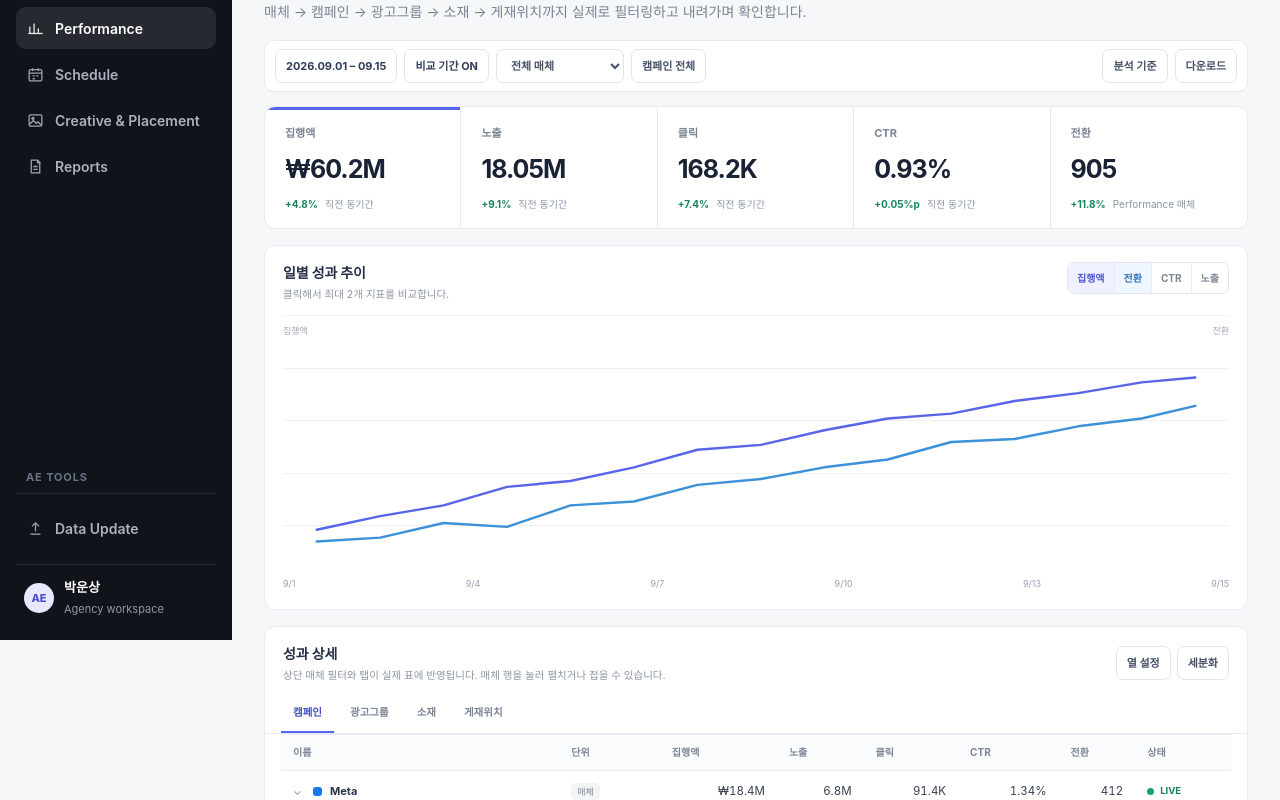
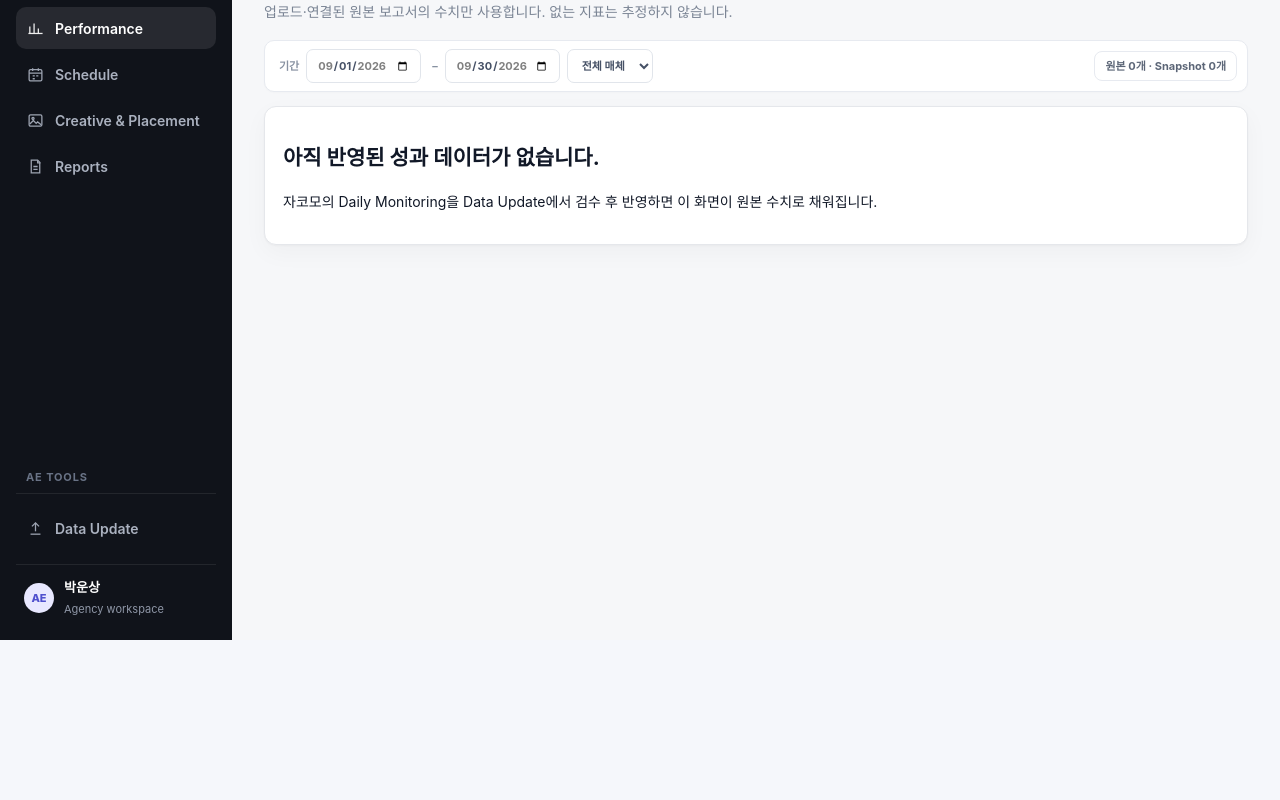
Before and after one commit to unz1020/Media-report_kor, a Next.js app: page /performance in a window 1280 px wide. Shown: the part 160-960 px from the top of the page. After the commit the page ends 800 px from the top, so only its background shows below. Built offline with nearby package versions, Linux system fonts and the light colour scheme.

Commit message:
feat: replace mock performance with source-only date range reporting

```diff
--- a/app/(dashboard)/performance/page.tsx
+++ b/app/(dashboard)/performance/page.tsx
@@ -1,119 +1,112 @@
 "use client";
 
-import { useMemo, useState } from "react";
-import { mediaRows } from "@/lib/mock-data";
+import { useEffect, useMemo, useState } from "react";
+import { useWorkspace } from "@/components/workspace-context";
+import { publishedDatasetsFor, publishedInsightsFor, publishedSnapshotsFor, type PublishedDataset, type PublishedInsight } from "@/lib/daily-report-store";
+import { formatCount, formatKrw, formatRate, periodRowsFromSnapshots, rowsFromDatasets, summarizeRows, type ReportingRow } from "@/lib/reporting-data";
 
-const rows = [
-  {id:"meta",parent:null,level:0,media:"Meta",name:"Meta",type:"매체",spend:"₩18.4M",imp:"6.8M",click:"91.4K",ctr:"1.34%",cv:"412",status:"LIVE"},
-  {id:"meta-campaign",parent:"meta",level:1,media:"Meta",name:"9월 브랜딩 캠페인",type:"캠페인",spend:"₩12.1M",imp:"4.2M",click:"61.8K",ctr:"1.47%",cv:"286",status:"LIVE"},
-  {id:"meta-adgroup",parent:"meta",level:2,media:"Meta",name:"Reels · 관심사 타겟",type:"광고그룹",spend:"₩7.2M",imp:"2.4M",click:"39.1K",ctr:"1.63%",cv:"192",status:"LIVE"},
-  {id:"meta-creative",parent:"meta",level:3,media:"Meta",name:"정성편 15s A",type:"소재",spend:"₩3.6M",imp:"1.1M",click:"18.7K",ctr:"1.70%",cv:"98",status:"LIVE"},
-  {id:"meta-placement",parent:"meta",level:4,media:"Meta",name:"Instagram Reels",type:"게재위치",spend:"₩2.1M",imp:"640K",click:"11.6K",ctr:"1.81%",cv:"61",status:"LIVE"},
-  {id:"naver",parent:null,level:0,media:"NAVER",name:"NAVER GFA",type:"매체",spend:"₩14.8M",imp:"5.6M",click:"42.1K",ctr:"0.75%",cv:"181",status:"LIVE"},
-  {id:"naver-campaign",parent:"naver",level:1,media:"NAVER",name:"9월 프리미엄 소파",type:"캠페인",spend:"₩9.4M",imp:"3.8M",click:"30.4K",ctr:"0.80%",cv:"122",status:"LIVE"},
-  {id:"naver-creative",parent:"naver",level:3,media:"NAVER",name:"프리미엄 가죽 소재 A",type:"소재",spend:"₩3.8M",imp:"1.4M",click:"11.6K",ctr:"0.81%",cv:"41",status:"LIVE"},
-  {id:"naver-placement",parent:"naver",level:4,media:"NAVER",name:"GFA Native Feed",type:"게재위치",spend:"₩3.8M",imp:"1.4M",click:"11.6K",ctr:"0.81%",cv:"41",status:"LIVE"},
-  {id:"google",parent:null,level:0,media:"Google / DV360",name:"Google / DV360",type:"매체",spend:"₩11.2M",imp:"3.1M",click:"18.4K",ctr:"0.59%",cv:"167",status:"LIVE"},
-  {id:"google-campaign",parent:"google",level:1,media:"Google / DV360",name:"40주년 Video Reach",type:"캠페인",spend:"₩7.4M",imp:"2.4M",click:"11.1K",ctr:"0.46%",cv:"108",status:"LIVE"},
-  {id:"google-creative",parent:"google",level:3,media:"Google / DV360",name:"브랜드 필름 15s",type:"소재",spend:"₩3.1M",imp:"1.2M",click:"7.7K",ctr:"0.64%",cv:"57",status:"LIVE"},
-  {id:"google-placement",parent:"google",level:4,media:"Google / DV360",name:"YouTube In-stream",type:"게재위치",spend:"₩3.1M",imp:"1.2M",click:"7.7K",ctr:"0.64%",cv:"57",status:"LIVE"},
-  {id:"kakao",parent:null,level:0,media:"Kakao",name:"Kakao",type:"매체",spend:"₩8.6M",imp:"2.4M",click:"13.7K",ctr:"0.57%",cv:"105",status:"LIVE"},
-  {id:"kakao-campaign",parent:"kakao",level:1,media:"Kakao",name:"9월 비즈보드 브랜딩",type:"캠페인",spend:"₩5.7M",imp:"1.7M",click:"10.2K",ctr:"0.60%",cv:"72",status:"LIVE"},
-  {id:"kakao-placement",parent:"kakao",level:4,media:"Kakao",name:"Kakao Bizboard",type:"게재위치",spend:"₩5.7M",imp:"1.7M",click:"10.2K",ctr:"0.60%",cv:"72",status:"LIVE"}
-] as const;
-
-const metricData = {
-  "집행액": {value:"₩60.2M", delta:"+4.8%", points:"0,176 65,162 130,151 195,132 260,126 325,112 390,94 455,89 520,74 585,62 650,57 715,44 780,36 845,25 900,20"},
-  "전환": {value:"905", delta:"+11.8%", points:"0,188 65,184 130,169 195,173 260,151 325,147 390,130 455,124 520,112 585,104 650,86 715,83 780,70 845,62 900,49"},
-  "CTR": {value:"0.93%", delta:"+0.05%p", points:"0,150 65,142 130,155 195,136 260,126 325,118 390,121 455,103 520,98 585,84 650,89 715,73 780,64 845,58 900,52"},
-  "노출": {value:"18.05M", delta:"+9.1%", points:"0,182 65,174 130,158 195,149 260,138 325,123 390,111 455,101 520,88 585,79 650,66 715,55 780,43 845,31 900,24"}
-} as const;
-
-type MetricName = keyof typeof metricData;
-type DetailTab = "캠페인" | "광고그룹" | "소재" | "게재위치";
+function monthStart(month: string) { return `${month}-01`; }
+function monthEnd(month: string) {
+  const [year, monthNumber] = month.split("-").map(Number);
+  return new Date(year, monthNumber, 0).toISOString().slice(0, 10);
+}
 
 export default function PerformancePage() {
-  const [selectedMedia, setSelectedMedia] = useState("전체 매체");
-  const [compare, setCompare] = useState(true);
-  const [selectedMetrics, setSelectedMetrics] = useState<MetricName[]>(["집행액", "전환"]);
-  const [activeTab, setActiveTab] = useState<DetailTab>("캠페인");
-  const [expanded, setExpanded] = useState(() => new Set(["meta", "naver", "google", "kakao"]));
+  const { advertiser, month } = useWorkspace();
+  const [datasets, setDatasets] = useState<PublishedDataset[]>([]);
+  const [snapshots, setSnapshots] = useState<PublishedDataset[]>([]);
+  const [insights, setInsights] = useState<PublishedInsight[]>([]);
+  const [startDate, setStartDate] = useState(monthStart(month));
+  const [endDate, setEndDate] = useState(monthEnd(month));
+  const [media, setMedia] = useState("전체 매체");
 
-  const tableRows = useMemo(() => {
-    const wantedType = activeTab;
-    return rows.filter((row) => {
-      if (selectedMedia !== "전체 매체" && row.media !== selectedMedia) return false;
-      if (row.level === 0) return true;
-      if (!row.parent || !expanded.has(row.parent)) return false;
-      return row.type === wantedType;
-    });
-  }, [activeTab, expanded, selectedMedia]);
+  useEffect(() => {
+    setStartDate(monthStart(month));
+    setEndDate(monthEnd(month));
+  }, [month]);
 
-  const toggleMetric = (metric: MetricName) => {
-    setSelectedMetrics((current) => {
-      if (current.includes(metric)) return current.length === 1 ? current : current.filter((item) => item !== metric);
-      return current.length >= 2 ? [current[1], metric] : [...current, metric];
-    });
-  };
+  useEffect(() => {
+    const load = () => {
+      const nextDatasets = publishedDatasetsFor(advertiser, month);
+      const nextSnapshots = publishedSnapshotsFor(advertiser, month);
+      const nextInsights = publishedInsightsFor(advertiser, month);
+      setDatasets(nextDatasets);
+      setSnapshots(nextSnapshots);
+      setInsights(nextInsights);
+      const latestDate = nextSnapshots.map((item) => item.bundle.reportDate).filter(Boolean).sort().at(-1) || nextDatasets.map((item) => item.bundle.reportDate).filter(Boolean).sort().at(-1);
+      if (latestDate) setEndDate(latestDate);
+    };
+    load();
+    window.addEventListener("media-report-daily-updated", load);
+    window.addEventListener("storage", load);
+    return () => { window.removeEventListener("media-report-daily-updated", load); window.removeEventListener("storage", load); };
+  }, [advertiser, month]);
 
-  const togglePlatform = (id: string) => {
-    setExpanded((current) => {
-      const next = new Set(current);
-      if (next.has(id)) next.delete(id); else next.add(id);
-      return next;
-    });
-  };
+  const period = useMemo(() => snapshots.length ? periodRowsFromSnapshots(snapshots, startDate, endDate) : { rows: rowsFromDatasets(datasets), baselineComplete: startDate.endsWith("-01") }, [snapshots, datasets, startDate, endDate]);
+  const mediaOptions = useMemo(() => ["전체 매체", ...Array.from(new Set(period.rows.map((row) => row.platform).filter(Boolean))).sort()], [period.rows]);
+  const rows = useMemo(() => media === "전체 매체" ? period.rows : period.rows.filter((row) => row.platform === media), [period.rows, media]);
+  const summary = useMemo(() => summarizeRows(rows), [rows]);
+  const periodInsights = useMemo(() => insights.filter((item) => item.reportDate >= startDate && item.reportDate <= endDate), [insights, startDate, endDate]);
+  const grouped = useMemo(() => {
+    const map = new Map<string, ReportingRow[]>();
+    for (const row of rows) {
+      const key = `${row.sourceFile}::${row.sourceSheet}`;
+      const list = map.get(key) ?? [];
+      list.push(row);
+      map.set(key, list);
+    }
+    return [...map.entries()];
+  }, [rows]);
 
   return (
     <>
       <div className="page-head refined-head">
-        <div><div className="eyebrow">Performance</div><h1 className="page-title">성과 보고</h1><p className="page-desc">매체 → 캠페인 → 광고그룹 → 소재 → 게재위치까지 실제로 필터링하고 내려가며 확인합니다.</p></div>
-        <div className="page-meta"><span className="view-pill">업데이트 09.15 10:31</span></div>
+        <div><div className="eyebrow">Performance · SOURCE ONLY</div><h1 className="page-title">{advertiser} 성과 보고</h1><p className="page-desc">업로드·연결된 원본 보고서의 수치만 사용합니다. 없는 지표는 추정하지 않습니다.</p></div>
+        <div className="page-meta"><span className="view-pill">{month}</span></div>
       </div>
 
       <div className="report-toolbar performance-toolbar">
         <div className="toolbar-group">
-          <button className="toolbar-control strong-control">2026.09.01 – 09.15</button>
-          <button className={`toolbar-control ${compare ? "strong-control" : "muted-control"}`} onClick={() => setCompare((value) => !value)}>비교 기간 {compare ? "ON" : "OFF"}</button>
-          <select className="toolbar-control" value={selectedMedia} onChange={(event) => setSelectedMedia(event.target.value)} aria-label="매체 필터">
-            <option>전체 매체</option><option>Meta</option><option>NAVER</option><option>Google / DV360</option><option>Kakao</option>
-          </select>
-          <button className="toolbar-control">캠페인 전체</button>
+          <label className="toolbar-label">기간</label>
+          <input className="toolbar-control" type="date" value={startDate} min={monthStart(month)} max={monthEnd(month)} onChange={(event) => setStartDate(event.target.value)} />
+          <span className="toolbar-label">–</span>
+          <input className="toolbar-control" type="date" value={endDate} min={startDate} max={monthEnd(month)} onChange={(event) => setEndDate(event.target.value)} />
+          <select className="toolbar-control" value={media} onChange={(event) => setMedia(event.target.value)}>{mediaOptions.map((item) => <option key={item}>{item}</option>)}</select>
         </div>
-        <div className="toolbar-group right"><button className="toolbar-control">분석 기준</button><button className="toolbar-control">다운로드</button></div>
+        <div className="toolbar-group right"><span className="view-pill">원본 {datasets.length}개 · Snapshot {snapshots.length}개</span></div>
       </div>
 
-      <section className="metric-strip performance-metrics">
-        <article className="metric-card selected-metric"><span className="metric-kicker">집행액</span><strong>₩60.2M</strong><div><b className="metric-up">+4.8%</b><span>{compare ? "직전 동기간" : "현재 기간"}</span></div></article>
-        <article className="metric-card"><span className="metric-kicker">노출</span><strong>18.05M</strong><div><b className="metric-up">+9.1%</b><span>{compare ? "직전 동기간" : "현재 기간"}</span></div></article>
-        <article className="metric-card"><span className="metric-kicker">클릭</span><strong>168.2K</strong><div><b className="metric-up">+7.4%</b><span>{compare ? "직전 동기간" : "현재 기간"}</span></div></article>
-        <article className="metric-card"><span className="metric-kicker">CTR</span><strong>0.93%</strong><div><b className="metric-up">+0.05%p</b><span>{compare ? "직전 동기간" : "현재 기간"}</span></div></article>
-        <article className="metric-card"><span className="metric-kicker">전환</span><strong>905</strong><div><b className="metric-up">+11.8%</b><span>Performance 매체</span></div></article>
-      </section>
+      {!period.baselineComplete && <div className="source-warning">선택한 시작일 직전 Snapshot이 없어 시작일 이전 누적분을 완전히 제외할 수 없습니다. 해당 날짜의 Daily 파일이 쌓이면 자동으로 정확한 기간 차감이 가능합니다.</div>}
 
-      <section className="card section-space report-panel performance-chart-panel">
-        <div className="report-panel-head"><div><h2>일별 성과 추이</h2><p>클릭해서 최대 2개 지표를 비교합니다.</p></div><div className="metric-switch">{(["집행액","전환","CTR","노출"] as MetricName[]).map((metric, index) => <button key={metric} onClick={() => toggleMetric(metric)} className={selectedMetrics.includes(metric) ? `active ${selectedMetrics.indexOf(metric) === 1 ? "secondary" : ""}` : ""}>{metric}</button>)}</div></div>
-        <div className="dual-chart-placeholder">
-          <div className="axis-label left">{selectedMetrics[0]}</div><div className="axis-label right">{selectedMetrics[1] ?? ""}</div>
-          {[1,2,3,4].map(i => <span key={i} className="fake-grid" style={{top:`${i*19}%`}}/>)}
-          <svg viewBox="0 0 900 210" className="performance-svg">
-            <polyline points={metricData[selectedMetrics[0]].points} className="perf-line-a"/>
-            {selectedMetrics[1] && <polyline points={metricData[selectedMetrics[1]].points} className="perf-line-b"/>}
-          </svg>
-          <div className="chart-xlabels"><span>9/1</span><span>9/4</span><span>9/7</span><span>9/10</span><span>9/13</span><span>9/15</span></div>
-        </div>
-      </section>
+      {!datasets.length ? <section className="card card-pad empty-state"><h2>아직 반영된 성과 데이터가 없습니다.</h2><p>{advertiser}의 Daily Monitoring을 Data Update에서 검수 후 반영하면 이 화면이 원본 수치로 채워집니다.</p></section> : <>
+        <section className="metric-strip performance-metrics">
+          <article className="metric-card selected-metric"><span className="metric-kicker">집행액</span><strong>{formatKrw(summary.spend)}</strong><div><span>원 단위</span></div></article>
+          <article className="metric-card"><span className="metric-kicker">노출</span><strong>{formatCount(summary.impressions)}</strong><div><span>회 단위</span></div></article>
+          <article className="metric-card"><span className="metric-kicker">클릭</span><strong>{formatCount(summary.clicks)}</strong><div><span>회 단위</span></div></article>
+          <article className="metric-card"><span className="metric-kicker">CTR</span><strong>{formatRate(summary.ctr)}</strong><div><span>노출 대비 클릭</span></div></article>
+          <article className="metric-card"><span className="metric-kicker">조회 / 전환</span><strong>{summary.views !== null ? formatCount(summary.views) : summary.conversions !== null ? formatCount(summary.conversions, "건") : "데이터 없음"}</strong><div><span>원본 지표 기준</span></div></article>
+        </section>
 
-      <section className="card section-space report-panel">
-        <div className="report-panel-head table-title-row"><div><h2>성과 상세</h2><p>상단 매체 필터와 탭이 실제 표에 반영됩니다. 매체 행을 눌러 펼치거나 접을 수 있습니다.</p></div><div className="table-tools"><button className="toolbar-control">열 설정</button><button className="toolbar-control">세분화</button></div></div>
-        <div className="report-tabs">{(["캠페인","광고그룹","소재","게재위치"] as DetailTab[]).map(tab => <button key={tab} className={activeTab === tab ? "active" : ""} onClick={() => setActiveTab(tab)}>{tab}</button>)}</div>
-        <div className="table-wrap report-table-wrap"><table className="report-table hierarchy-table"><thead><tr><th>이름</th><th>단위</th><th>집행액</th><th>노출</th><th>클릭</th><th>CTR</th><th>전환</th><th>상태</th></tr></thead><tbody>{tableRows.map((row)=><tr key={row.id} className={row.level>0?"child-row":""} onClick={() => row.level === 0 && togglePlatform(row.id)} style={{cursor:row.level === 0 ? "pointer" : "default"}}><td><div className="hierarchy-name" style={{paddingLeft:`${Math.min(row.level,1)*22}px`}}>{row.level===0 && <span className="disclosure">{expanded.has(row.id)?'⌄':'›'}</span>}<span className={`platform-dot ${row.media === 'Meta'?'meta':row.media === 'NAVER'?'naver':row.media.startsWith('Google')?'google':row.media === 'Kakao'?'kakao':'neutral'}`}/><strong>{row.name}</strong></div></td><td><span className="row-type">{row.type}</span></td><td className="num-cell">{row.spend}</td><td className="num-cell">{row.imp}</td><td className="num-cell">{row.click}</td><td className="num-cell">{row.ctr}</td><td className="num-cell">{row.cv}</td><td><span className="operation-state live"><i/>{row.status}</span></td></tr>)}</tbody></table></div>
-      </section>
+        <section className="card section-space report-panel">
+          <div className="report-panel-head table-title-row"><div><h2>원본 보고서 구조</h2><p>파일 → 시트 → 지면 순으로 원본과 대조하기 쉽게 표시합니다.</p></div></div>
+          <div className="source-sheet-stack">{grouped.map(([groupKey, sourceRows]) => {
+            const first = sourceRows[0];
+            const hasSpend = sourceRows.some((row) => row.spend !== null && row.spend !== undefined);
+            const hasViews = sourceRows.some((row) => row.views !== null && row.views !== undefined);
+            const hasVtr = sourceRows.some((row) => row.vtr !== null && row.vtr !== undefined);
+            const hasConversions = sourceRows.some((row) => row.conversions !== null && row.conversions !== undefined);
+            return <article className="source-sheet-card" key={groupKey}>
+              <div className="source-sheet-head"><div><strong>{first.sourceSheet}</strong><span>{first.sourceFile}</span></div><span>기준일 {first.reportDate || "미확인"}</span></div>
+              <div className="table-wrap report-table-wrap"><table className="report-table"><thead><tr><th>매체</th><th>지면</th>{hasSpend && <th>집행액</th>}<th>노출</th><th>클릭</th><th>CTR</th>{hasViews && <th>조회</th>}{hasVtr && <th>VTR</th>}{hasConversions && <th>전환</th>}</tr></thead><tbody>{sourceRows.map((row, index) => <tr key={`${row.platform}-${row.placement}-${index}`}><td>{row.platform}</td><td><strong>{row.placement}</strong></td>{hasSpend && <td className="num-cell">{formatKrw(row.spend)}</td>}<td className="num-cell">{formatCount(row.impressions)}</td><td className="num-cell">{formatCount(row.clicks)}</td><td className="num-cell">{formatRate(row.ctr)}</td>{hasViews && <td className="num-cell">{formatCount(row.views)}</td>}{hasVtr && <td className="num-cell">{formatRate(row.vtr)}</td>}{hasConversions && <td className="num-cell">{formatCount(row.conversions, "건")}</td>}</tr>)}</tbody></table></div>
+            </article>;
+          })}</div>
+        </section>
 
-      <section className="grid two-col section-space">
-        <article className="card report-panel"><div className="report-panel-head"><div><h2>매체 요약</h2><p>현재 필터와 별개인 전체 월 누적</p></div></div><div className="compact-media-list">{mediaRows.slice(0,5).map(row=><div key={row.media}><span className={`platform-dot ${row.className}`}/><strong>{row.media}</strong><span>{row.spend}</span><b>{row.ctr}</b></div>)}</div></article>
-        <article className="card report-panel insight-panel"><div className="report-panel-head"><div><h2>AE Insight</h2><p>Client 공개 전 검토</p></div><span className="view-pill">DRAFT</span></div><div className="insight-copy"><strong>Meta 소재 효율과 Google 전환 성과가 전체 개선을 견인</strong><p>정성편 15s의 CTR 상승과 Google 전환 증가가 확인됩니다. NAVER는 클릭 대비 전환 기여도를 소재 단위로 추가 점검합니다.</p><div className="insight-tags"><span>Meta CTR ↑</span><span>Google CV ↑</span><span>NAVER 점검</span></div></div></article>
-      </section>
+        <section className="card section-space report-panel">
+          <div className="report-panel-head"><div><h2>기간 내 Daily Insight</h2><p>메일 본문에서 가져온 전일 성과 해석입니다. Fact 수치를 덮어쓰지 않습니다.</p></div><span className="view-pill">{periodInsights.length}건</span></div>
+          <div className="insight-timeline">{periodInsights.length ? periodInsights.map((item) => <div key={item.key}><strong>{item.reportDate}</strong><div><b>{item.mailSubject}</b>{item.notes.length ? item.notes.map((note, index) => <p key={index}>{note}</p>) : <p>추출된 운영 메모 없음</p>}</div></div>) : <div className="empty-inline">선택 기간에 Daily Insight가 없습니다.</div>}</div>
+        </section>
+      </>}
     </>
   );
 }
```
